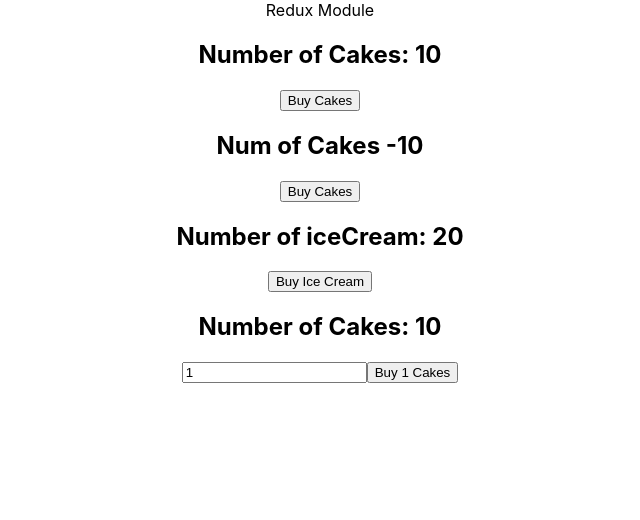
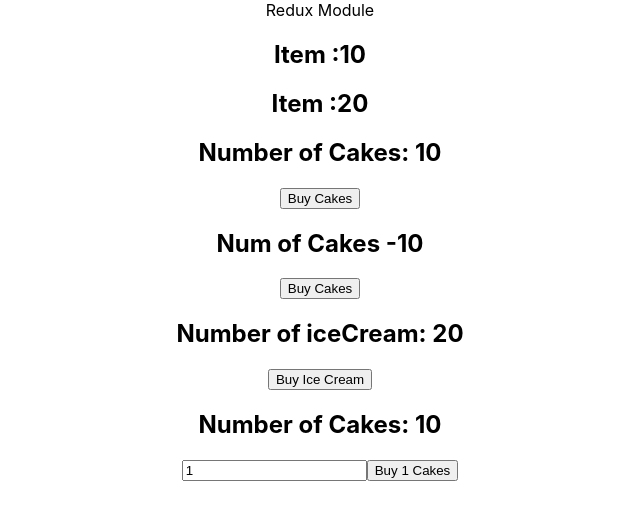
Before and after one commit to chakshu17/Redux-Module-React, a React (Create React App) app: page / in a window 1280 px wide. Shown: the top 520 px of the page, without its empty margins (320-960 px from the left). Built offline with nearby package versions, Linux system fonts and the light colour scheme.

Commit message:
mapStateToProps

```diff
--- a/src/App.js
+++ b/src/App.js
@@ -4,6 +4,7 @@
 import CakeContainer from './components/CakeContainer';
 import HooksCakeContainer from './components/HooksCakeContainer';
 import IceCreamContainer from './components/IceCreamContainer';
+import ItemContainer from './components/ItemContainer';
 import NewCakeContainer from './components/NewCakeContainer';
 import store from './redux/store'
 
@@ -13,6 +14,8 @@
       <div className="App" style={{color: 'balck',background:'white'}}>
       Redux Module
       <div>
+        <ItemContainer cake/>
+        <ItemContainer/>
         <CakeContainer/>
         <HooksCakeContainer/>
         <IceCreamContainer/>
--- /dev/null
+++ b/src/components/ItemContainer.js
@@ -0,0 +1,22 @@
+import React from "react";
+import { connect } from "react-redux";
+
+function ItemContainer(props) {
+	return (
+		<div>
+			<h2>Item :{props.item} </h2>
+		</div>
+	);
+}
+
+const mapStateToProps = (state, ownProps) => {
+	const itemState = ownProps.cake
+		? state.cake.numOfCakes // ownPorps.cake checks that if cake prop is sent thruogh app.js or not
+		: state.iceCream.numOfIceCreams;
+
+	return {
+		item: itemState,
+	};
+};
+
+export default connect(mapStateToProps)(ItemContainer);
```
